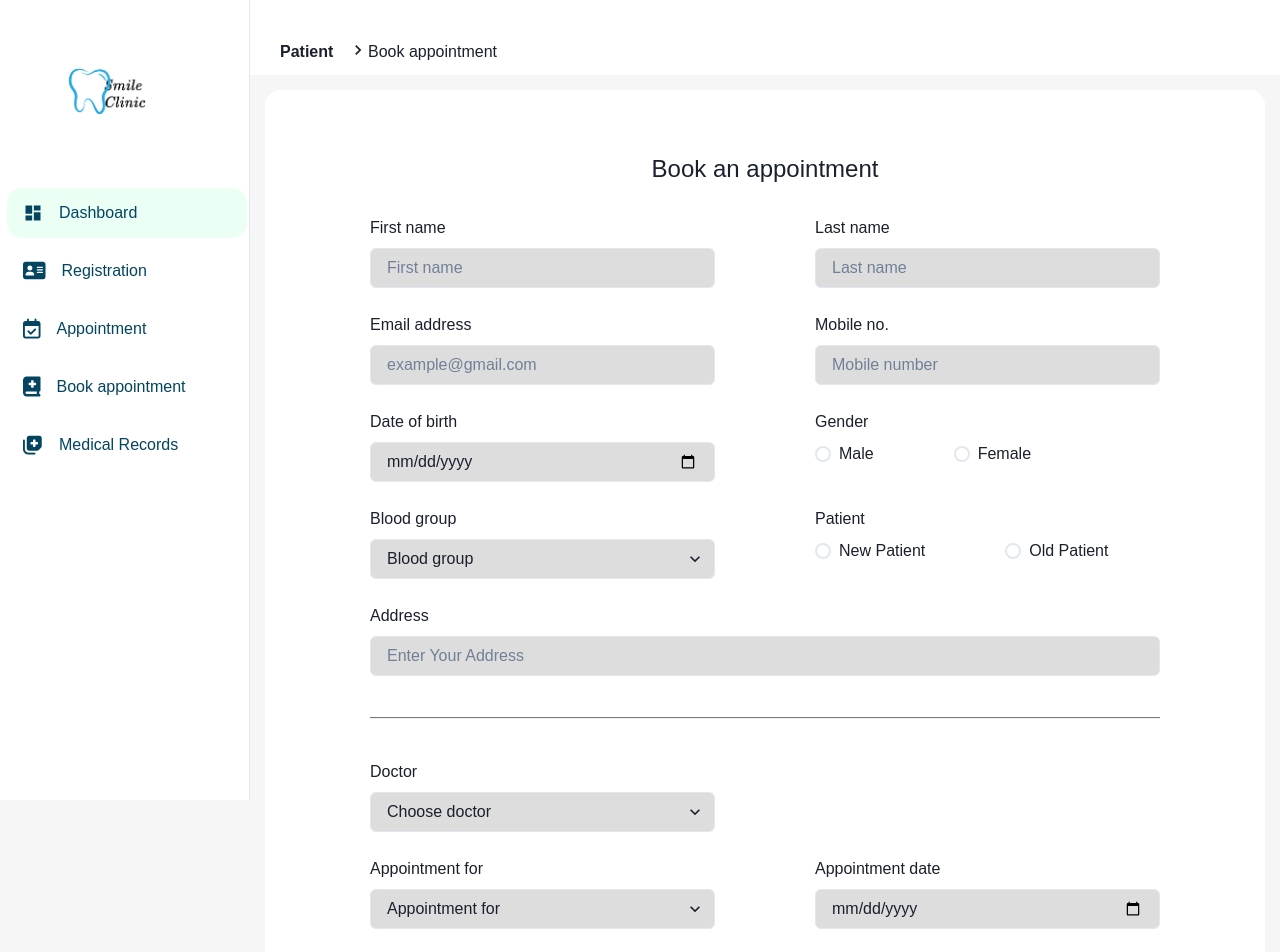
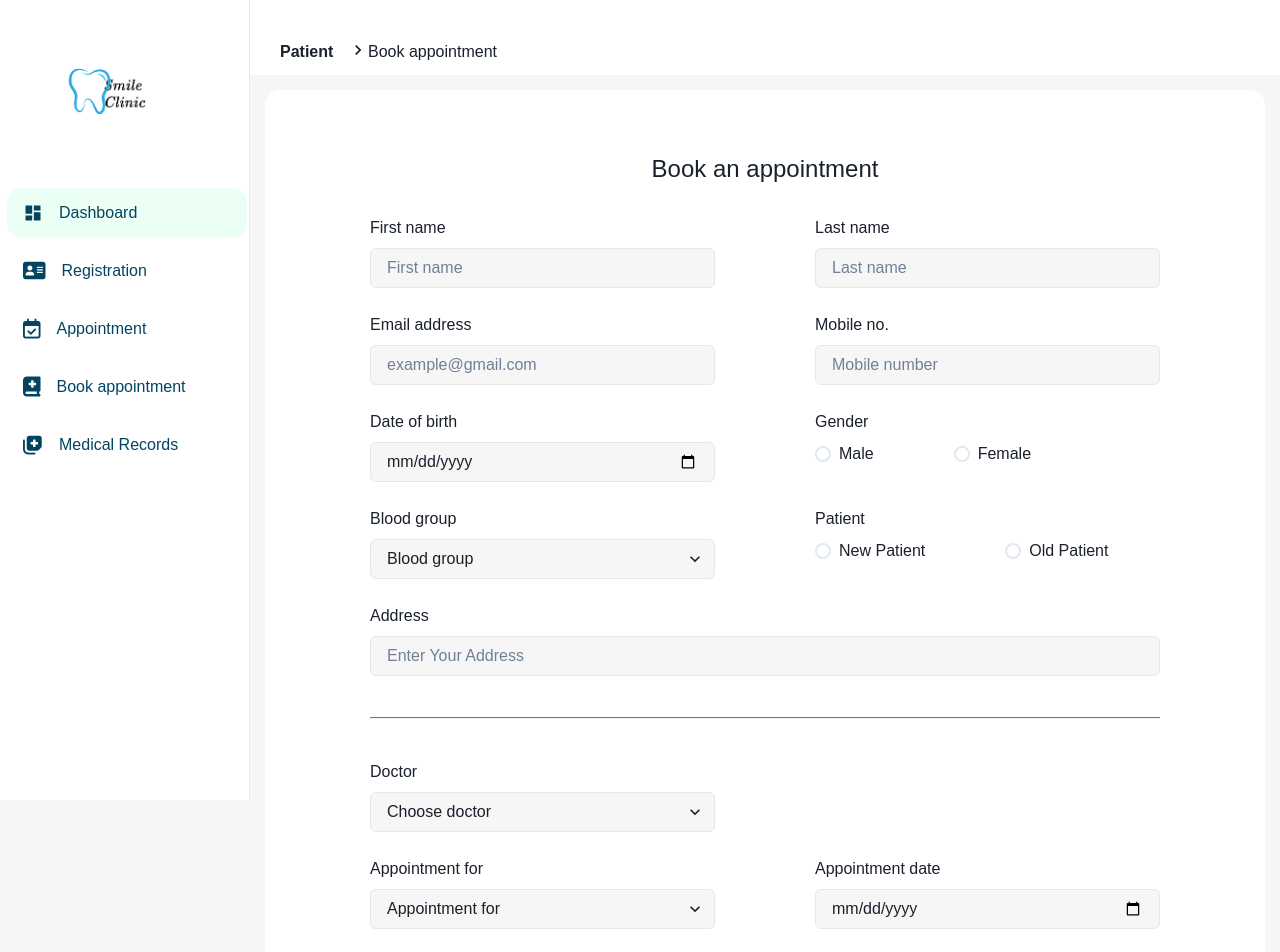
Before and after one commit to Smile-T1/smile-frontend, a React (Vite) app: page /patient/book_appointment in a window 1280 px wide. Shown: the top 952 px of the page. Built offline with nearby package versions, Linux system fonts and the light colour scheme.

Commit message:
Change background color of input fields from '#DDDDDD' to '#f6f6f6' in Book\_app\_Patient component
This commit changes the background color of various input fields in the Book\_app\_Patient component

```diff
--- a/src/Components/Book_app_Patient/Book_app_Patient.jsx
+++ b/src/Components/Book_app_Patient/Book_app_Patient.jsx
@@ -54,21 +54,21 @@ function Book_app_Patient() {
             <div className='row-fill-book-data'>
             <FormControl>
                 <FormLabel>First name</FormLabel>
-                <Input placeholder='First name' value={firstName} onChange={handleFirstNameChange} style={{background:'#DDDDDD'}}/>
+                <Input placeholder='First name' value={firstName} onChange={handleFirstNameChange} style={{background:'#f6f6f6'}}/>
             </FormControl>
             <FormControl>
                 <FormLabel>Last name</FormLabel>
-                <Input placeholder='Last name' value={lastName} onChange={handleLastNameChange} style={{background:'#DDDDDD'}}/>
+                <Input placeholder='Last name' value={lastName} onChange={handleLastNameChange} style={{background:'#f6f6f6'}}/>
             </FormControl>
             </div>
             <div className='row-fill-book-data'>
             <FormControl>
                 <FormLabel>Email address</FormLabel>
-                <Input type='email' placeholder='example@gmail.com' style={{background:'#DDDDDD'}}/>
+                <Input type='email' placeholder='example@gmail.com' style={{background:'#f6f6f6'}}/>
             </FormControl>
             <FormControl>
                 <FormLabel>Mobile no.</FormLabel>
-                <Input type='tel' placeholder='Mobile number' style={{background:'#DDDDDD'}}/>
+                <Input type='tel' placeholder='Mobile number' style={{background:'#f6f6f6'}}/>
             </FormControl>
             </div>
             <div className='row-fill-book-data'>
@@ -78,7 +78,7 @@ function Book_app_Patient() {
                     type="date"
                     selected={selectedDate}
                     onChange={handleDateChange}
-                    style={{background:'#DDDDDD'}}
+                    style={{background:'#f6f6f6'}}
                 />
             </FormControl>
             <FormControl as='fieldset'>
@@ -95,7 +95,7 @@ function Book_app_Patient() {
             <FormControl>
             <FormLabel  >Blood group</FormLabel>
             <Select placeholder="Blood group"
-            style={{background:'#DDDDDD'}}
+            style={{background:'#f6f6f6'}}
             >
                 <option value="A+">A+</option>
                 <option value="A-">A-</option>
@@ -117,14 +117,14 @@ function Book_app_Patient() {
             <div style={{width:'100%'}}>
             <FormControl>
                 <FormLabel>Address</FormLabel>
-                <Input placeholder='Enter Your Address' style={{background:'#DDDDDD'}}/>
+                <Input placeholder='Enter Your Address' style={{background:'#f6f6f6'}}/>
             </FormControl>
             </div>
             <Divider />
             <div className='row-fill-book-data'>
                 <FormControl>
                     <FormLabel>Doctor</FormLabel>
-                    <Select placeholder="Choose doctor" style={{background:'#DDDDDD'}}>
+                    <Select placeholder="Choose doctor" style={{background:'#f6f6f6'}}>
                         <option value="Omar">Dr.Omar</option>
                         <option value="Omar">Dr.Hassan</option>
                         <option value="Hana">Dr.Hana</option>
@@ -135,7 +135,7 @@ function Book_app_Patient() {
             <div className='row-fill-book-data'>
                 <FormControl>
                     <FormLabel>Appointment for</FormLabel>
-                    <Select placeholder="Appointment for" style={{background:'#DDDDDD'}}>
+                    <Select placeholder="Appointment for" style={{background:'#f6f6f6'}}>
                         <option value="Omar">Dr.Omar</option>
                     </Select>
                 </FormControl>
@@ -145,7 +145,7 @@ function Book_app_Patient() {
                         type={'date'}
                         selected={selectedDate}
                         onChange={handleDateChange}
-                        style={{background:'#DDDDDD'}}
+                        style={{background:'#f6f6f6'}}
                     />
                 </FormControl>
             </div>
@@ -178,7 +178,7 @@ function Book_app_Patient() {
             <div style={{width:'100%'}}>
                 <FormControl>
                     <FormLabel>Note</FormLabel>
-                    <Input placeholder='Note (Optional)' size='lg' style={{background:'#DDDDDD'}}/>
+                    <Input placeholder='Note (Optional)' size='lg' style={{background:'#f6f6f6'}}/>
                 </FormControl>
             </div>
             <div style={{width:'100%'}}>
```
